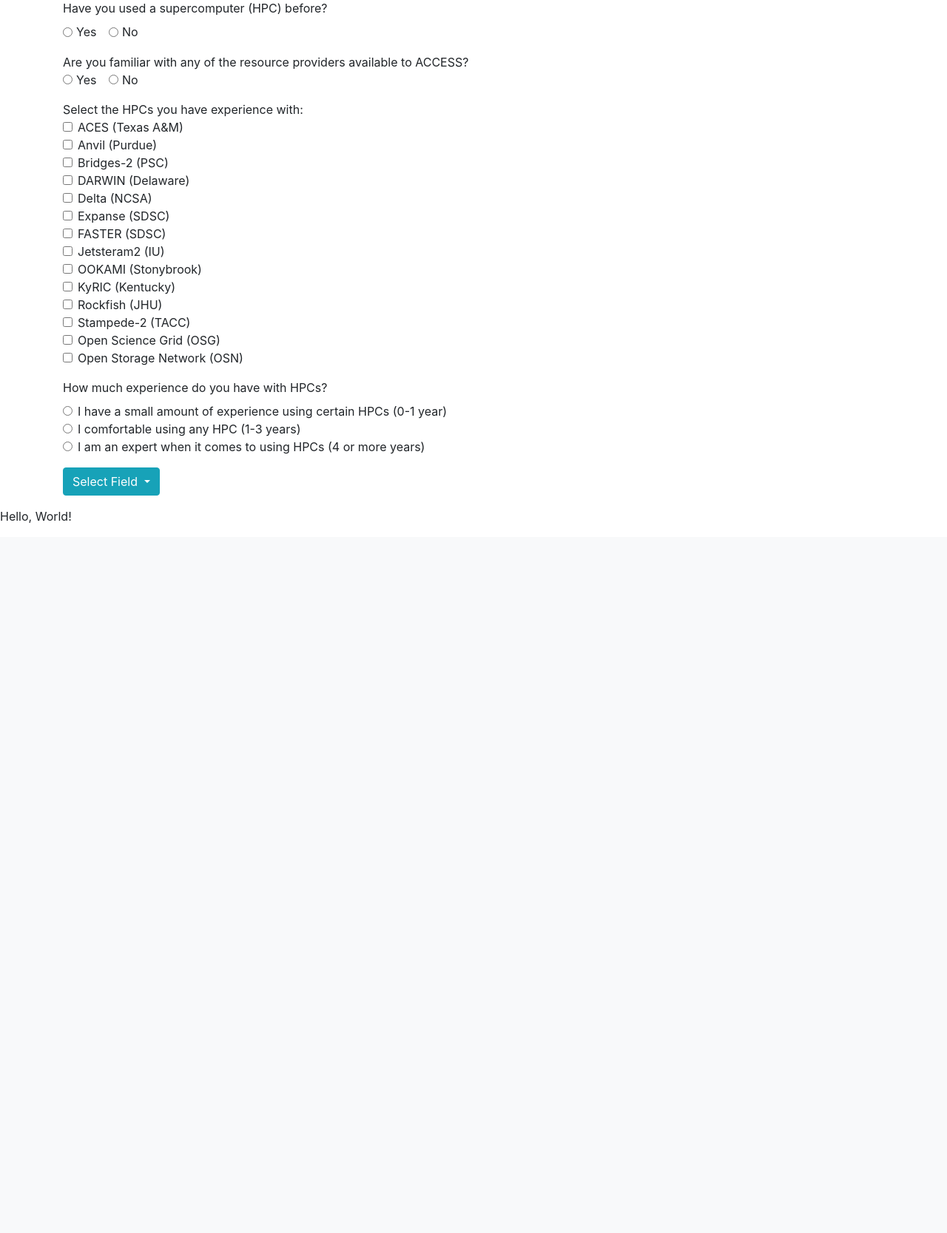
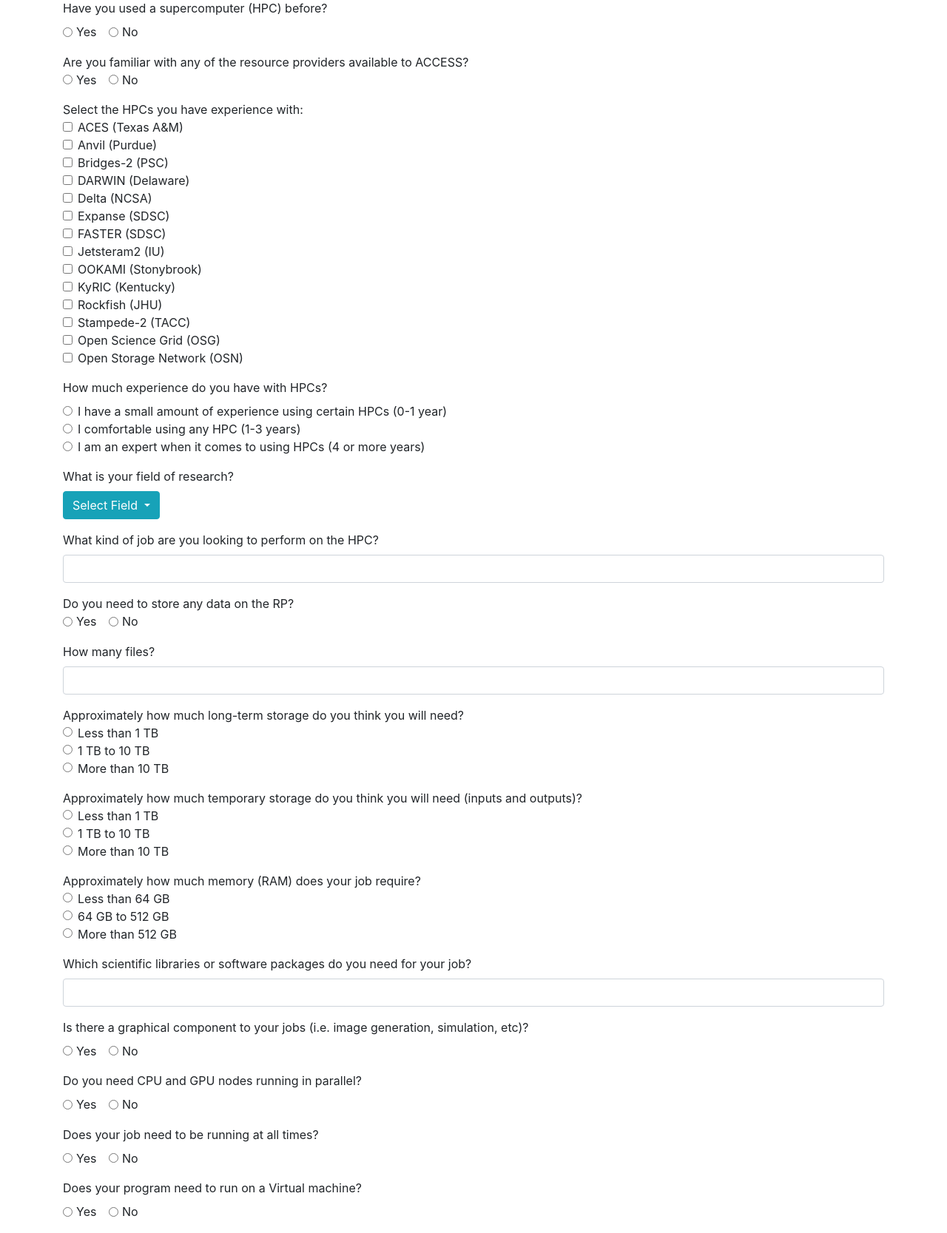
Before and after one commit to hjbr22/ACCESS_Project, a Flask app: page / in a window 1280 px wide. Shown: the part 77-1744 px from the top of the page at 74% size. Before the commit the page ends 784 px from the top, so only its background shows below. Run offline with Flask 3, Linux system fonts and the light colour scheme; some libraries are stand-ins or nearby versions.

Commit message:
added all of the questions and answers. still need to hide questions and make recommendations.

```diff
--- /dev/null
+++ b/static/css/main.css
@@ -0,0 +1,9 @@
+.tag {
+    display: inline-block;
+    margin: 2px;
+  }
+
+.remove-tag {
+cursor: pointer;
+margin-left: 5px;
+}
--- a/static/js/scripts.js
+++ b/static/js/scripts.js
@@ -1,6 +1,71 @@
 $(document).ready(function(){
-    $("#FieldDropdown").hierarchySelect({
-        width:'auto',
-        search:"true",
+
+    // ACCESS RPs
+    const RPs = [['aces',"ACES (Texas A&M)"], ["anvil","Anvil (Purdue)"], ["bridges","Bridges-2 (PSC)"],
+                 ["darwin","DARWIN (Delaware)"], ["delta","Delta (NCSA)"], ["expanse","Expanse (SDSC)"],
+                 ["faster","FASTER (SDSC)"], ["jetstream","Jetsteram2 (IU)"], ["ookami","OOKAMI (Stonybrook)"],
+                 ["kyric","KyRIC (Kentucky)"], ["rockfish","Rockfish (JHU)"], ["stampede","Stampede-2 (TACC)"],
+                 ["osg","Open Science Grid (OSG)"], ["osn","Open Storage Network (OSN)"]]
+
+    // populate the experience with ACCESS providers options
+    for (let i = 0; i < RPs.length; i++){
+        $("#access-rps").append(
+            $(`<div class="form-check">
+                <input class="form-check-input" type="checkbox" id="${RPs[i][0]}-option" value="${RPs[i][0]}">
+                <label class="form-check-label" for="${RPs[i][0]}-option">${RPs[i][1]}</label>
+               </div>`)
+        )
+    }
+
+    // fields of research
+    const fields = ["Biology", "Chemistry", "Physics", "Computer Science", "Civil Engineering", "Economics",
+                    "Linguistics", "History", "Agriculture", "Medicine"].sort()
+
+    // populate the field of research dropdown
+    for (let i = 0; i < fields.length; i++){
+        $("#field-dropdown-options").append(
+            $(`<div class="form-check dropdown-item">
+            <input class="form-check-input" type="checkbox" id="${fields[i].split(' ').join('-').toLocaleLowerCase()}-option" value="">
+            <label class="form-check-label" for="${fields[i].split(' ').join('-').toLowerCase()}-option">${fields[i]}</label>
+            </div>`)
+        )
+    }
+
+    // search the field of research dropdown
+    $("#field-dropdown-search").on("keyup", function(){
+        var value = $(this).val().toLowerCase();
+        $("#field-dropdown-options .dropdown-item").filter(function(){
+            $(this).toggle(($(this).text().toLowerCase().indexOf(value)>-1))
+        })
     })
+
+    // types of jobs
+    const jobType = ["Data Analytics", "Data Mining", "NLP", "Textual Analysis", "Modeling and Simulation", "Bioinformatics",
+                     "Biophysics", "Biochemistry", "Fluid Dynamics", "Materials Science", "Image Processing", "Machine Learning",
+                     "Astronomic Science", "Digital Humanities", "Compuational Chemistry", "Genomics", "Deep Learning", "High Energy Physics",
+                     "Virtual Machine", "General", "Parallel"]
+
+    // autocomplete for selecting types of jobs
+    $("#job-type-text-input").autocomplete({
+        source: jobType,
+        select: function(event, ui){
+            $('#job-type-tag-container').append(
+                `<div class="tag" style="display: inline-block; margin: 2px;">
+                    <span class="badge badge-primary">
+                        ${ui.item.value}
+                        <a class="remove-tag" style="cursor:pointer; color: white; margin-left: 5px;">x</a>
+                    </span>
+                </div>`)
+            this.value='';
+            return false;
+        }
+    })
+
+    // remove the from job types when 'x' is clicked
+    $(document).on('click', '.remove-tag', function(){
+        $(this).parents('.tag').remove()
+    })
+
+
+
 });
--- a/templates/questions.html
+++ b/templates/questions.html
@@ -1,6 +1,7 @@
 
+<head>
     <!-- jQuery -->
-<script src="https://code.jquery.com/jquery-3.4.1.min.js"></script>
+    <script src="https://code.jquery.com/jquery-3.7.0.js" integrity="sha256-JlqSTELeR4TLqP0OG9dxM7yDPqX1ox/HfgiSLBj8+kM=" crossorigin="anonymous"></script>
 
     <!-- Popper -->
     <script src="https://cdnjs.cloudflare.com/ajax/libs/popper.js/1.14.7/umd/popper.min.js" integrity="sha384-UO2eT0CpHqdSJQ6hJty5KVphtPhzWj9WO1clHTMGa3JDZwrnQq4sF86dIHNDz0W1" crossorigin="anonymous"></script>
@@ -9,19 +10,23 @@
     <link rel='stylesheet' href='https://cdnjs.cloudflare.com/ajax/libs/twitter-bootstrap/4.1.3/css/bootstrap.min.css'>
     <script src="https://cdnjs.cloudflare.com/ajax/libs/twitter-bootstrap/4.3.1/js/bootstrap.min.js" integrity="sha256-CjSoeELFOcH0/uxWu6mC/Vlrc1AARqbm/jiiImDGV3s=" crossorigin="anonymous"></script>
 
-<!-- Hierarchy Select (for searchable dropdowns) -->
-<script src="https://cdnjs.cloudflare.com/ajax/libs/twitter-bootstrap/4.3.1/js/bootstrap.min.js" integrity="sha256-CjSoeELFOcH0/uxWu6mC/Vlrc1AARqbm/jiiImDGV3s=" crossorigin="anonymous"></script>
-<link rel='stylesheet' href='https://cdnjs.cloudflare.com/ajax/libs/twitter-bootstrap/4.1.3/css/bootstrap.min.css'>
+    <!-- jQuery UI -->
+    <script src="https://code.jquery.com/ui/1.12.1/jquery-ui.min.js"></script>
+    <link rel="stylesheet" href="https://code.jquery.com/ui/1.12.1/themes/base/jquery-ui.css">
 
     <!-- javascript file -->
     <script src="../static/js/scripts.js"></script>
+
+    <!-- CSS file -->
+    <link rel="stylesheet" type="text/css" href="../static/css/main.css">
+</head>
 
 
 <!-- add header -->
 <!-- Image and text -->
 <nav class="navbar navbar-light bg-light">
     <a class="navbar-brand" href="#">
-      <img src="./ACCESS_logo.png" width="50" height="50" class="d-inline-block align-top" alt="">
+      <img src="../static/ACCESS_logo.png" width="50" height="50" class="d-inline-block align-top" alt="">
       ACCESS Recommendation System
     </a>
 </nav>
@@ -34,12 +39,12 @@
         <label for="">Have you used a supercomputer (HPC) before? </label>
         <br>
         <div class="form-check form-check-inline">
-            <input class="form-check-input" type="radio" name="HpcUse" id="hasUsedHpc" value="1">
-            <label class="form-check-label" for="hasUsedHpc">Yes</label>
+            <input class="form-check-input" type="radio" name="hpc-use" id="has-used-hpc" value="1">
+            <label class="form-check-label" for="has-used-hpc">Yes</label>
         </div>
         <div class="form-check form-check-inline">
-            <input class="form-check-input" type="radio" name="HpcUse" id="hasNotUsedHpc" value="0">
-            <label class="form-check-label" for="hasNotUsedHpc">No</label>
+            <input class="form-check-input" type="radio" name="hpc-use" id="has-not-used-hpc" value="0">
+            <label class="form-check-label" for="has-not-used-hpc">No</label>
         </div>
     </div>
         <!-- Familiarity with ACCESS HPCs -->
@@ -47,112 +52,190 @@
         <lable for=""> Are you familiar with any of the resource providers available to ACCESS?</lable>
         <br>
         <div class="form-check form-check-inline">
-            <input class="form-check-input" type="radio" name="ACCESSFamiliarity" id="isFamiliar" value="1">
+            <input class="form-check-input" type="radio" name="access-familiratiy" id="is-familiar" value="1">
             <label class="form-check-label" for="isFamiliar">Yes</label>
         </div>
         <div class="form-check form-check-inline">
-            <input class="form-check-input" type="radio" name="ACCESSFamiliarity" id="isnotFamiliar" value="0">
+            <input class="form-check-input" type="radio" name="access-familiratiy" id="is-not-familiar" value="0">
             <label class="form-check-label" for="isnotFamiliar">No</label>
         </div>
     </div>
         <!-- Previously used ACCESS HPCs -->
-    <div class="form-group">
+    <div class="form-group" id="access-rps">
         <lable for="">Select the HPCs you have experience with:</lable>
-        <div class="form-check">
-            <input class="form-check-input" type="checkbox" id="AcesOption" value="ACES">
-            <label class="form-check-label" for="AcesOption">ACES (Texas A&M)</label>
-        </div>
-        <div class="form-check">
-            <input class="form-check-input" type="checkbox" id="AnvilOption" value="Anvil">
-            <label class="form-check-label" for="AnvilOption">Anvil (Purdue)</label>
-        </div>
-        <div class="form-check">
-            <input class="form-check-input" type="checkbox" id="BridgesOption" value="Bridges">
-            <label class="form-check-label" for="BridgesOption">Bridges-2 (PSC)</label>
-        </div>
-        <div class="form-check">
-            <input class="form-check-input" type="checkbox" id="DarwinOption" value="Darwin">
-            <label class="form-check-label" for="DarwinOption">DARWIN (Delaware)</label>
-        </div>
-        <div class="form-check">
-            <input class="form-check-input" type="checkbox" id="DeltaOption" value="Delta">
-            <label class="form-check-label" for="DeltaOption"> Delta (NCSA)</label>
-        </div>
-        <div class="form-check">
-            <input class="form-check-input" type="checkbox" id="ExpanseOption" value="Expanse">
-            <label class="form-check-label" for="ExpanseOption">Expanse (SDSC)</label>
-        </div>
-        <div class="form-check">
-            <input class="form-check-input" type="checkbox" id="FasterOption" value="Faster">
-            <label class="form-check-label" for="FasterOption">FASTER (SDSC)</label>
-        </div>
-        <div class="form-check">
-            <input class="form-check-input" type="checkbox" id="JetstreamOption" value="Jetsteram2">
-            <label class="form-check-label" for="JetstreamOption">Jetsteram2 (IU)</label>
-        </div>
-        <div class="form-check">
-            <input class="form-check-input" type="checkbox" id="OokamiOption" value="Ookami">
-            <label class="form-check-label" for="OokamiOption">OOKAMI (Stonybrook)</label>
-        </div>
-        <div class="form-check">
-            <input class="form-check-input" type="checkbox" id="KyricOption" value="Kyric">
-            <label class="form-check-label" for="KyricOption">KyRIC (Kentucky)</label>
-        </div>
-        <div class="form-check">
-            <input class="form-check-input" type="checkbox" id="RockfishOption" value="Rockfish">
-            <label class="form-check-label" for="RockfishOption">Rockfish (JHU)</label>
-        </div>
-        <div class="form-check">
-            <input class="form-check-input" type="checkbox" id="StampedeOption" value="Stampede-2">
-            <label class="form-check-label" for="StampedeOption">Stampede-2 (TACC)</label>
-        </div>
-        <div class="form-check">
-            <input class="form-check-input" type="checkbox" id="OsgOption" value="OSG">
-            <label class="form-check-label" for="OsgOption">Open Science Grid (OSG)</label>
-        </div>
-        <div class="form-check">
-            <input class="form-check-input" type="checkbox" id="OsnOption" value="OSN">
-            <label class="form-check-label" for="OsnOption">Open Storage Network (OSN)</label>
-        </div>
+            <!-- The options are added in javascript -->
     </div>
         <!-- Experience using HPC -->
     <div class="form-group">
         <label for="">How much experience do you have with HPCs?</label>
         <br>
         <div class="form-check">
-            <input class="form-check-input" type="radio" name="HpcExperience" id="1year" value="1">
-            <label class="form-check-label" for="1year">I have a small amount of experience using certain HPCs (0-1 year)</label>
+            <input class="form-check-input" type="radio" name="hpc-experience" id="one-year" value="1">
+            <label class="form-check-label" for="one-year">I have a small amount of experience using certain HPCs (0-1 year)</label>
         </div>
         <div class="form-check">
-            <input class="form-check-input" type="radio" name="HpcExperience" id="3years" value="0">
-            <label class="form-check-label" for="3years">I comfortable using any HPC (1-3 years)</label>
+            <input class="form-check-input" type="radio" name="hpc-experience" id="three-years" value="0">
+            <label class="form-check-label" for="three-years">I comfortable using any HPC (1-3 years)</label>
         </div>
         <div class="form-check">
-            <input class="form-check-input" type="radio" name="HpcExperience" id="4years" value="0">
-            <label class="form-check-label" for="4years">I am an expert when it comes to using HPCs (4 or more years)</label>
+            <input class="form-check-input" type="radio" name="hpc-experience" id="four-years" value="0">
+            <label class="form-check-label" for="four-years">I am an expert when it comes to using HPCs (4 or more years)</label>
         </div>
     </div>
+    <!-- Question 2 -->
         <!-- Field of Research -->
-    <div class="dropdown hierarchy-select" id="FieldDropdown">
-        <button type="button" class="btn btn-info dropdown-toggle" id="FieldButton" data-toggle="dropdown" aria-haspopup="true" aria-expanded="false">
+    <div class="form-group">
+        <label for="">What is your field of research?</label>
+        <div class="dropdown" id="field-dropdown">
+            <button type="button" class="btn btn-info dropdown-toggle" id="field-button" data-toggle="dropdown" aria-haspopup="true" aria-expanded="false">
                 Select Field
             </button>
-        <div class="dropdown-menu" aria-labelledby="FieldButton">
-            <div class="hs-searchbox">
-                <input type="text" class="form-control" autocomplete="off">
-            </div>
-            <div class="hs-menu-inner">
-                <a class="dropdown-item" data-value="" href="#">Biology</a>
-                <a class="dropdown-item" data-value="" href="#">Chemistry</a>
-                <a class="dropdown-item" data-value="" href="#">Physics</a>
-                <a class="dropdown-item" data-value="" href="#">Computer Science</a>
-                <a class="dropdown-item" data-value="" href="#">Civil Engineering</a>
+            <div class="dropdown-menu" id="field-dropdown-options" aria-labelledby="field-button">
+                <input class="form-control" id="field-dropdown-search" type="text">
+                <div class="dropdown-divider"></div>
+                    <!-- The options are added in javascript -->
 
             </div>
         </div>
-        <input class="d-none" name="example_two" readonly="readonly" aria-hidden="true" type="text"/>
     </div>
-
+    <!-- Question 3 -->
+        <!-- Type of job -->
+    <div class="form-group">
+        <label for="">What kind of job are you looking to perform on the HPC?</label>
+        <div id="job-type-tag-input" class="form-control">
+            <div id="job-type-tag-container" style="display: inline-block;"></div>
+            <input type="text" id="job-type-text-input" style="border: none; outline: none; width: 200px;">
+        </div>
+        <div id="job-type-tag-contianer"></div>
+    </div>
+    <!-- Question 4 -->
+        <!-- Data Storage -->
+    <div class="form-group">
+        <lable for="">Do you need to store any data on the RP?</lable>
+        <br>
+        <div class="form-check form-check-inline">
+            <input class="form-check-input" type="radio" name="storage" id="storage-needed" value="1">
+            <label class="form-check-label" for="storage-needed">Yes</label>
+        </div>
+        <div class="form-check form-check-inline">
+            <input class="form-check-input" type="radio" name="storage" id="storage-not-needed" value="0">
+            <label class="form-check-label" for="storage-not-needed">No</label>
+        </div>
+    </div>
+        <!-- File count -->
+    <div class="form-group">
+        <label for="file-count">How many files?</label>
+        <input type="number" class="form-control">
+    </div>
+        <!-- Long-Term Storage -->
+    <div class="form-group">
+        <lable for="">Approximately how much long-term storage do you think you will need?</lable>
+        <br>
+        <div class="form-check form-check">
+            <input class="form-check-input" type="radio" name="long-term-storage" id="one-tb" value="">
+            <label class="form-check-label" for="one-tb">Less than 1 TB</label>
+        </div>
+        <div class="form-check form-check">
+            <input class="form-check-input" type="radio" name="long-term-storage" id="ten-tb" value="">
+            <label class="form-check-label" for="ten-tb">1 TB to 10 TB</label>
+        </div>
+        <div class="form-check form-check">
+            <input class="form-check-input" type="radio" name="long-term-storage" id="more-tb" value="">
+            <label class="form-check-label" for="more-tb">More than 10 TB</label>
+        </div>
+    </div>
+        <!-- Temp Storage -->
+    <div class="form-group">
+        <lable for="">Approximately how much temporary storage do you think you will need (inputs and outputs)?</lable>
+        <br>
+        <div class="form-check form-check">
+            <input class="form-check-input" type="radio" name="temp-storage" id="one-tb-temp" value="">
+            <label class="form-check-label" for="one-tb-temp">Less than 1 TB</label>
+        </div>
+        <div class="form-check form-check">
+            <input class="form-check-input" type="radio" name="temp-storage" id="ten-tb-temp" value="">
+            <label class="form-check-label" for="ten-tb-temp">1 TB to 10 TB</label>
+        </div>
+        <div class="form-check form-check">
+            <input class="form-check-input" type="radio" name="temp-storage" id="more-tb-temp" value="">
+            <label class="form-check-label" for="more-tb-temp">More than 10 TB</label>
+        </div>
+    </div>
+    <!-- Question 5 -->
+        <!-- Memory (RAM) -->
+    <div class="form-group">
+        <lable for="">Approximately how much memory (RAM) does your job require?</lable>
+        <br>
+        <div class="form-check form-check">
+            <input class="form-check-input" type="radio" name="memory" id="sixtyfour-gb" value="">
+            <label class="form-check-label" for="sixtyfour-gb">Less than 64 GB</label>
+        </div>
+        <div class="form-check form-check">
+            <input class="form-check-input" type="radio" name="memory" id="five-twelve-gb" value="">
+            <label class="form-check-label" for="five-twelve-gb">64 GB to 512 GB</label>
+        </div>
+        <div class="form-check form-check">
+            <input class="form-check-input" type="radio" name="memory" id="more-gb" value="">
+            <label class="form-check-label" for="more-gb">More than 512 GB</label>
+        </div>
+    </div>
+    <!-- Question 6 -->
+        <!-- Software and Libraries -->
+    <div class="form-group">
+        <label for="software-input">Which scientific libraries or software packages do you need for your job?</label>
+        <input class="form-control" type="text">
+    </div>
+    <!-- Question 7 -->
+    <div class="form-group">
+        <label for="">Is there a graphical component to your jobs (i.e. image generation, simulation, etc)?</label>
+        <br>
+        <div class="form-check form-check-inline">
+            <input class="form-check-input" type="radio" name="graphics" id="graphical" value="1">
+            <label class="form-check-label" for="graphical">Yes</label>
+        </div>
+        <div class="form-check form-check-inline">
+            <input class="form-check-input" type="radio" name="graphics" id="not-graphical" value="0">
+            <label class="form-check-label" for="not-graphical">No</label>
+        </div>
+    </div>
+    <!-- Question 8 -->
+    <div class="form-group">
+        <label for="">Do you need CPU and GPU nodes running in parallel?</label>
+        <br>
+        <div class="form-check form-check-inline">
+            <input class="form-check-input" type="radio" name="cpu-gpu-parallel" id="cpu-gpu-parallel-needed" value="1">
+            <label class="form-check-label" for="cpu-gpu-parallel-needed">Yes</label>
+        </div>
+        <div class="form-check form-check-inline">
+            <input class="form-check-input" type="radio" name="cpu-gpu-parallel" id="cpu-gpu-parallel-not-needed" value="0">
+            <label class="form-check-label" for="cpu-gpu-parallel-not-needed">No</label>
+        </div>
+    </div>
+    <!-- Question 9 -->
+    <div class="form-group">
+        <label for="">Does your job need to be running at all times?</label>
+        <br>
+        <div class="form-check form-check-inline">
+            <input class="form-check-input" type="radio" name="job-run" id="always-running" value="1">
+            <label class="form-check-label" for="always-running">Yes</label>
+        </div>
+        <div class="form-check form-check-inline">
+            <input class="form-check-input" type="radio" name="job-run" id="not-always-running" value="0">
+            <label class="form-check-label" for="not-always-running">No</label>
+        </div>
+    </div>
+    <!-- Question 10 -->
+    <div class="form-group">
+        <label for="">Does your program need to run on a Virtual machine?</label>
+        <br>
+        <div class="form-check form-check-inline">
+            <input class="form-check-input" type="radio" name="vm" id="vm-needed" value="1">
+            <label class="form-check-label" for="vm-needed">Yes</label>
+        </div>
+        <div class="form-check form-check-inline">
+            <input class="form-check-input" type="radio" name="vm" id="vm-not-needed" value="0">
+            <label class="form-check-label" for="vm-not-needed">No</label>
+        </div>
+    </div>
 </div>
 </form>
-<p>Hello, World!</p>
```
Also changed, not shown: README.md, static/ACCESS_logo.png (renamed from templates/ACCESS_logo.png). Lines whose indentation alone changed are shown as unchanged.
